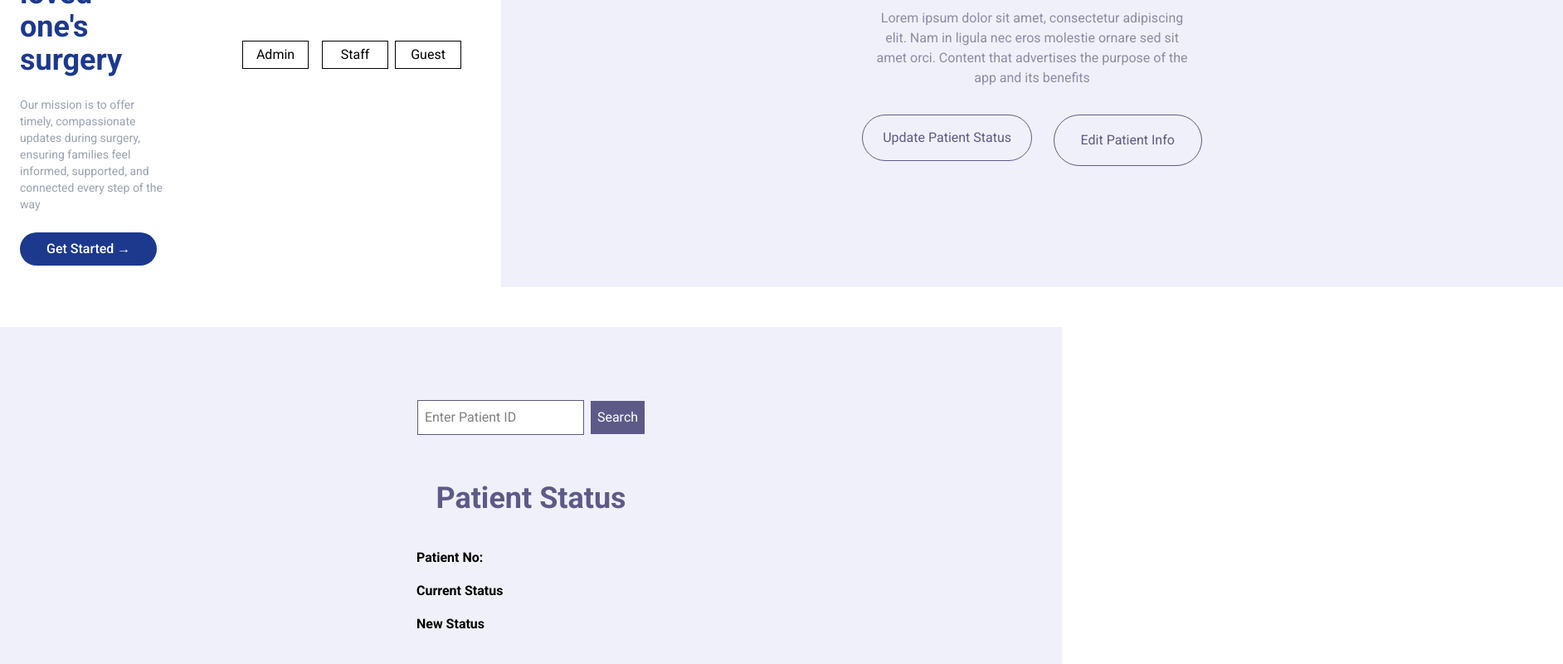
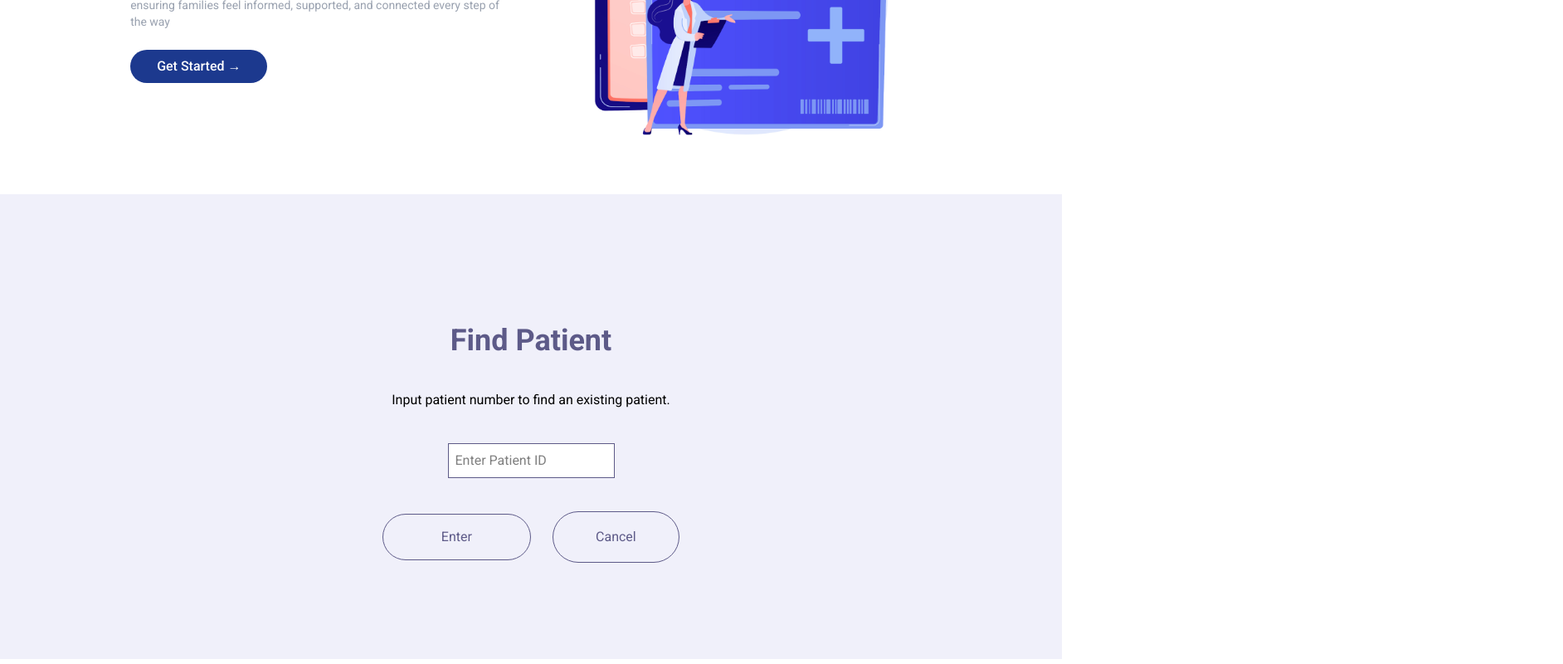
Before and after one commit to chingu-voyages/V56-tier2-team-25, a React (Vite) app: page / in a window 1280 px wide. Shown: the part 400-1200 px from the top of the page at 83% size, 1884 px wide, since content can reach past the window. Built offline with nearby package versions, Linux system fonts and the light colour scheme.

Commit message:
find patient, update status, waiting room screen

```diff
--- a/src/App.jsx
+++ b/src/App.jsx
@@ -1,4 +1,4 @@
-import { useState } from "react";
+import { useState, useEffect } from "react";
 import {
   BrowserRouter as Router,
   Routes,
@@ -14,9 +14,10 @@ import LandingPageStaff from "./components/Landingpages/LandingPageStaff";
 import Footer from "./components/Footer";
 import WaitingRoom from "./components/WaitingRoom";
 import UpdateStatus from "./components/Updatestatus/UpdateStatus";
+import FindPatient from "./components/Findpatient/FindPatient";
 
 function Home() {
-  const [page, setPage] = useState("admin");
+  const [currentPatient, setCurrentPatient] = useState(null);
 
   return (
     <div className="min-h-screen w-full flex flex-col">
@@ -41,38 +42,19 @@ function Home() {
         <div className="flex-1 flex items-center justify-center">
           <img src={homeImg} className="max-h-[400px] w-auto object-contain" />
         </div>
-
-        <div className="h-16 flex text-center items-center justify-center">
-          <div
-            className="w-20 mr-2 border-1 p-1 hover:cursor-pointer"
-            onClick={() => {
-              setPage("admin");
-            }}
-          >
-            Admin
-          </div>
-          <div
-            className="w-20 ml-2 border-1 p-1 hover:cursor-pointer"
-            onClick={() => {
-              setPage("staff");
-            }}
-          >
-            Staff
-          </div>
-          <div
-            className="w-20 ml-2 border-1 p-1 hover:cursor-pointer"
-            onClick={() => {
-              setPage("guest");
-            }}
-          >
-            Guest
-          </div>
-        </div>
-        {page === "admin" ? <LandingPageAdmin /> : null}
-        {page === "staff" ? <LandingPageStaff /> : null}
-        {page === "guest" ? <LandingPageGuest /> : null}
       </div>
-      <UpdateStatus />
+      {/* <LandingPageAdmin /> */}
+      {/* <LandingPageStaff /> */}
+      {/* <LandingPageGuest /> */}
+      <FindPatient
+        currentPatient={currentPatient}
+        setCurrentPatient={setCurrentPatient}
+      />
+      <div className="mb-2"></div>
+      <UpdateStatus
+        currentPatient={currentPatient}
+        setCurrentPatient={setCurrentPatient}
+      />
       <div className="mb-2"></div>
       <WaitingRoom />
       <Footer />
--- /dev/null
+++ b/src/components/Findpatient/FindPatient.jsx
@@ -0,0 +1,59 @@
+import React, { useEffect, useState } from "react";
+import patientsdb from "../patients";
+import "./findpatient.css";
+
+const FindPatient = ({ currentPatient, setCurrentPatient }) => {
+  const [patients, setPatients] = useState(patientsdb);
+  const [inputValue, setInputValue] = useState("");
+  const [error, setError] = useState(null);
+
+  useEffect(() => {}, [currentPatient]);
+
+  const getPatient = () => {
+    const patient = patients.filter((item) => item.id === Number(inputValue));
+    if (patient.length === 0) {
+      setError("error");
+    } else {
+      setCurrentPatient(patient[0]);
+      setError(null);
+    }
+  };
+
+  return (
+    <div className="h-[70vh] w-[100vw] flex flex-col items-center text-center justify-center bg-[#F0F0FA]">
+      <div className="mb-10 mt-10">
+        <h1 className="text-[#5d5a88] font-bold text-4xl">Find Patient</h1>
+      </div>
+      <div className="mb-10">
+        <p>Input patient number to find an existing patient.</p>
+      </div>
+      <div className="mb-6">
+        <input
+          className="bg-white border-1 border-[#5d5a88] p-2 mb-4"
+          type="text"
+          placeholder="Enter Patient ID"
+          value={inputValue}
+          onChange={(e) => setInputValue(e.target.value)}
+        />
+      </div>
+      {error === null ? null : (
+        <div className="mb-8 text-red-400">
+          No patient with entered ID exists
+        </div>
+      )}
+      <div className="flex text-center items-center justify-center">
+        <div
+          className="find-patient-button-left"
+          onClick={() => {
+            getPatient(inputValue);
+          }}
+        >
+          Enter
+        </div>
+        <div className="find-patient-button-right">Cancel</div>
+      </div>
+    </div>
+  );
+};
+
+export default FindPatient;
--- /dev/null
+++ b/src/components/Findpatient/findpatient.css
@@ -0,0 +1,41 @@
+.find-patient-button-left {
+  height: 7vh;
+  width: 14vw;
+  display: flex;
+  text-align: center;
+  justify-content: center;
+  align-items: center;
+  padding: 14px;
+  border: solid 1px #5d5a88;
+  border-radius: 50px;
+  color: #5d5a88;
+  margin-right: 1vw;
+}
+
+.find-patient-button-right {
+  height: 7vh;
+  width: 12vw;
+  display: flex;
+  text-align: center;
+  justify-content: center;
+  align-items: center;
+  padding: 30px;
+  border: solid 1px #5d5a88;
+  border-radius: 50px;
+  color: #5d5a88;
+  margin-left: 1vw;
+}
+
+.find-patient-button-left:hover {
+  cursor: pointer;
+  background-color: #5d5a88;
+  font-weight: 600;
+  color: white;
+}
+
+.find-patient-button-right:hover {
+  cursor: pointer;
+  background-color: #5d5a88;
+  font-weight: 600;
+  color: white;
+}
--- a/src/components/Updatestatus/UpdateStatus.jsx
+++ b/src/components/Updatestatus/UpdateStatus.jsx
@@ -2,70 +2,142 @@ import React, { useEffect, useState } from "react";
 import patientsdb from "../patients";
 import "./updatestatus.css";
 
-const UpdateStatus = () => {
-  const [patients, setPatients] = useState(patientsdb);
-  const [patient, setPatient] = useState(null);
-  const [inputValue, setInputValue] = useState("");
-  const [error, setError] = useState(null);
+const UpdateStatus = ({ currentPatient, setCurrentPatient }) => {
+  const [selected, setSelected] = useState("");
+  const [isOpen, setIsOpen] = useState(false);
 
-  console.log(patients);
+  const options = [
+    "Checked-In",
+    "Pre-Procedure",
+    "In-Progress",
+    "Surgery Completed",
+    "Recovery",
+    "Recovery Complete",
+    "Discharge",
+  ];
 
-  useEffect(() => {}, [patient]);
-
-  const getPatient = () => {
-    const patient = patients.filter((item) => item.id === Number(inputValue));
-    console.log(patient);
-    if (patient.length === 0) {
-      setError("error");
-    } else {
-      setPatient(patient[0]);
-      setError(null);
-    }
+  const toggleDropdown = () => setIsOpen(!isOpen);
+  const handleOptionClick = (option) => {
+    setSelected(option);
+    setIsOpen(false);
   };
 
   return (
     <div className="h-[70vh] w-[100vw] flex flex-col items-center text-center justify-center bg-[#F0F0FA]">
-      <div>
-        <input
-          className="bg-white border-1 border-[#5d5a88] p-2 mb-4"
-          type="text"
-          placeholder="Enter Patient ID"
-          value={inputValue}
-          onChange={(e) => setInputValue(e.target.value)}
-        />
-        <button
-          className="p-2 bg-[#5d5a88] text-white ml-2 hover:cursor-pointer"
-          onClick={() => {
-            getPatient(inputValue);
-          }}
-        >
-          Search
-        </button>
-      </div>
-      {error === null ? null : (
-        <div className="mb-4 text-red-400">
-          No patient with entered ID exists
-        </div>
-      )}
       <div className="mb-10 mt-10">
         <h1 className="text-[#5d5a88] font-bold text-4xl">Patient Status</h1>
       </div>
       <div className="">
         <div className="flex text-center items-center justify-between mb-4 font-bold">
           <p>Patient No:</p>
-          {patient === null || patient.length === 0 ? null : (
-            <p>{patient.id}</p>
+          {currentPatient === null || currentPatient.length === 0 ? null : (
+            <p>{currentPatient.id}</p>
           )}
         </div>
         <div className="flex text-center items-center justify-between mb-4 font-bold">
-          <p>Current Status</p>
-          {patient === null || patient.length === 0 ? null : (
-            <p>{patient.status}</p>
+          <p>Current Status:</p>
+          {currentPatient === null || currentPatient.length === 0 ? null : (
+            <p>{currentPatient.status}</p>
           )}
         </div>
         <div className="flex mb-10 font-bold">
-          <p>New Status</p>
-          <input></input>
+          <p>New Status:</p>
+
+          <div className="w-[200px] relative">
+            <button
+              className="w-[100%] flex justify-end"
+              onClick={toggleDropdown}
+            >
+              {selected || "Select New Status"}
+            </button>
+
+            {isOpen && (
+              <ul className="w-[90%] ml-6 mt-1 border-1 border-[#ccc] absolute bg-white">
+                {currentPatient === null ||
+                currentPatient.length === 0 ? null : (
+                  <div>
+                    {currentPatient.status === "Checked-In"
+                      ? options.slice(0, 2).map((option) => (
+                          <li
+                            key={option}
+                            className="p-[10px] cursor:pointer border-b border-[#eee] flex justify-end"
+                            onClick={() => handleOptionClick(option)}
+                          >
+                            {option}
+                          </li>
+                        ))
+                      : null}
+                    {currentPatient.status === "Pre-Procedure"
+                      ? options.slice(0, 3).map((option) => (
+                          <li
+                            key={option}
+                            className="p-[10px] cursor:pointer border-b border-[#eee] flex justify-end"
+                            onClick={() => handleOptionClick(option)}
+                          >
+                            {option}
+                          </li>
+                        ))
+                      : null}
+                    {currentPatient.status === "In-Progress"
+                      ? options.slice(1, 4).map((option) => (
+                          <li
+                            key={option}
+                            className="p-[10px] cursor:pointer border-b border-[#eee] flex justify-end"
+                            onClick={() => handleOptionClick(option)}
+                          >
+                            {option}
+                          </li>
+                        ))
+                      : null}
+                    {currentPatient.status === "Surgery Completed"
+                      ? options.slice(2, 5).map((option) => (
+                          <li
+                            key={option}
+                            className="p-[10px] cursor:pointer border-b border-[#eee] flex justify-end"
+                            onClick={() => handleOptionClick(option)}
+                          >
+                            {option}
+                          </li>
+                        ))
+                      : null}
+                    {currentPatient.status === "Recovery"
+                      ? options.slice(3, 6).map((option) => (
+                          <li
+                            key={option}
+                            className="p-[10px] cursor:pointer border-b border-[#eee] flex justify-end"
+                            onClick={() => handleOptionClick(option)}
+                          >
+                            {option}
+                          </li>
+                        ))
+                      : null}
+                    {currentPatient.status === "Recovery Complete"
+                      ? options.slice(4, 7).map((option) => (
+                          <li
+                            key={option}
+                            className="p-[10px] cursor:pointer border-b border-[#eee] flex justify-end"
+                            onClick={() => handleOptionClick(option)}
+                          >
+                            {option}
+                          </li>
+                        ))
+                      : null}
+                    {currentPatient.status === "Discharge"
+                      ? options.slice(5, 7).map((option) => (
+                          <li
+                            key={option}
+                            className="p-[10px] cursor:pointer border-b border-[#eee] flex justify-end"
+                            onClick={() => handleOptionClick(option)}
+                          >
+                            {option}
+                          </li>
+                        ))
+                      : null}
+                  </div>
+                )}
+              </ul>
+            )}
+          </div>
         </div>
       </div>
       <div className="flex text-center items-center justify-center">
```
